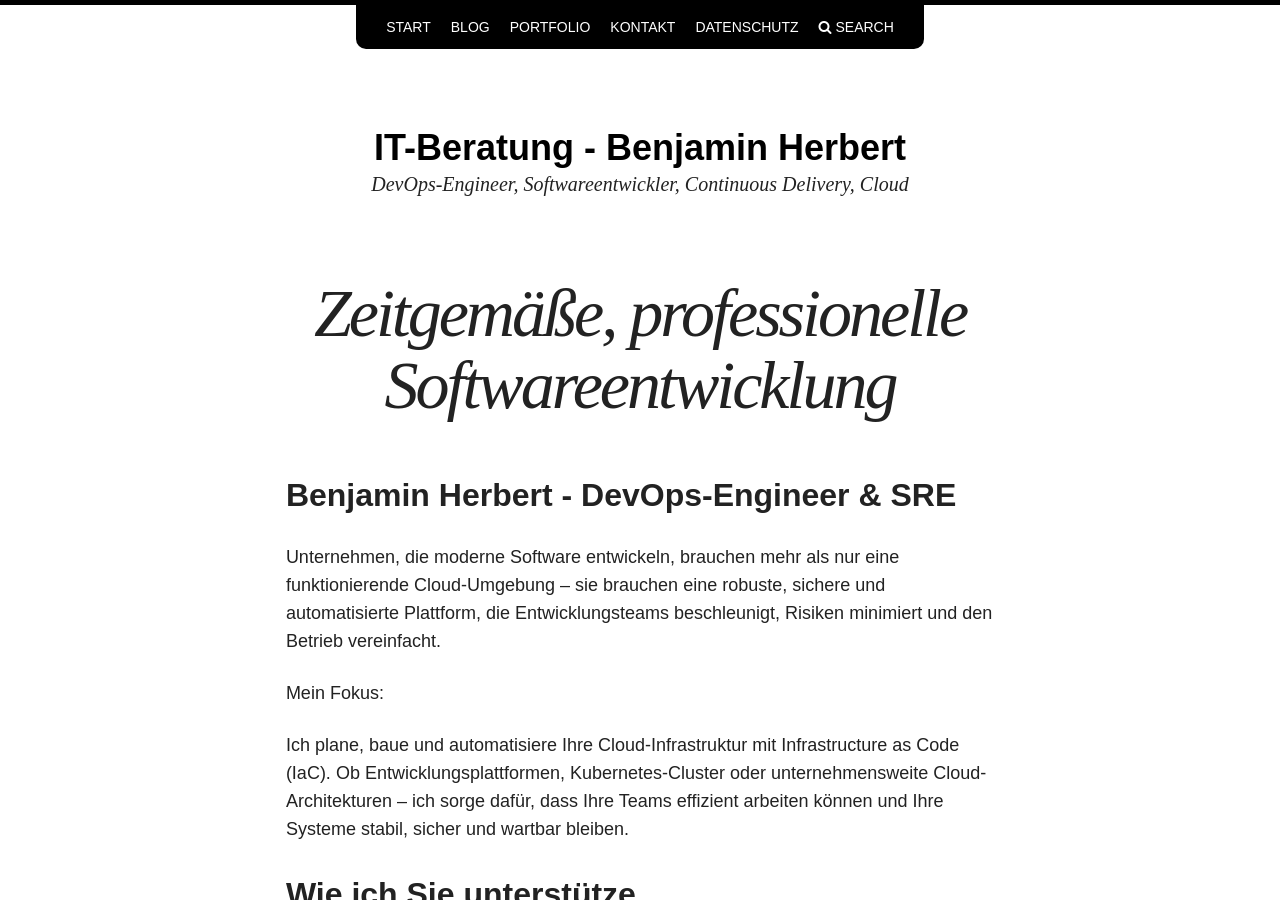
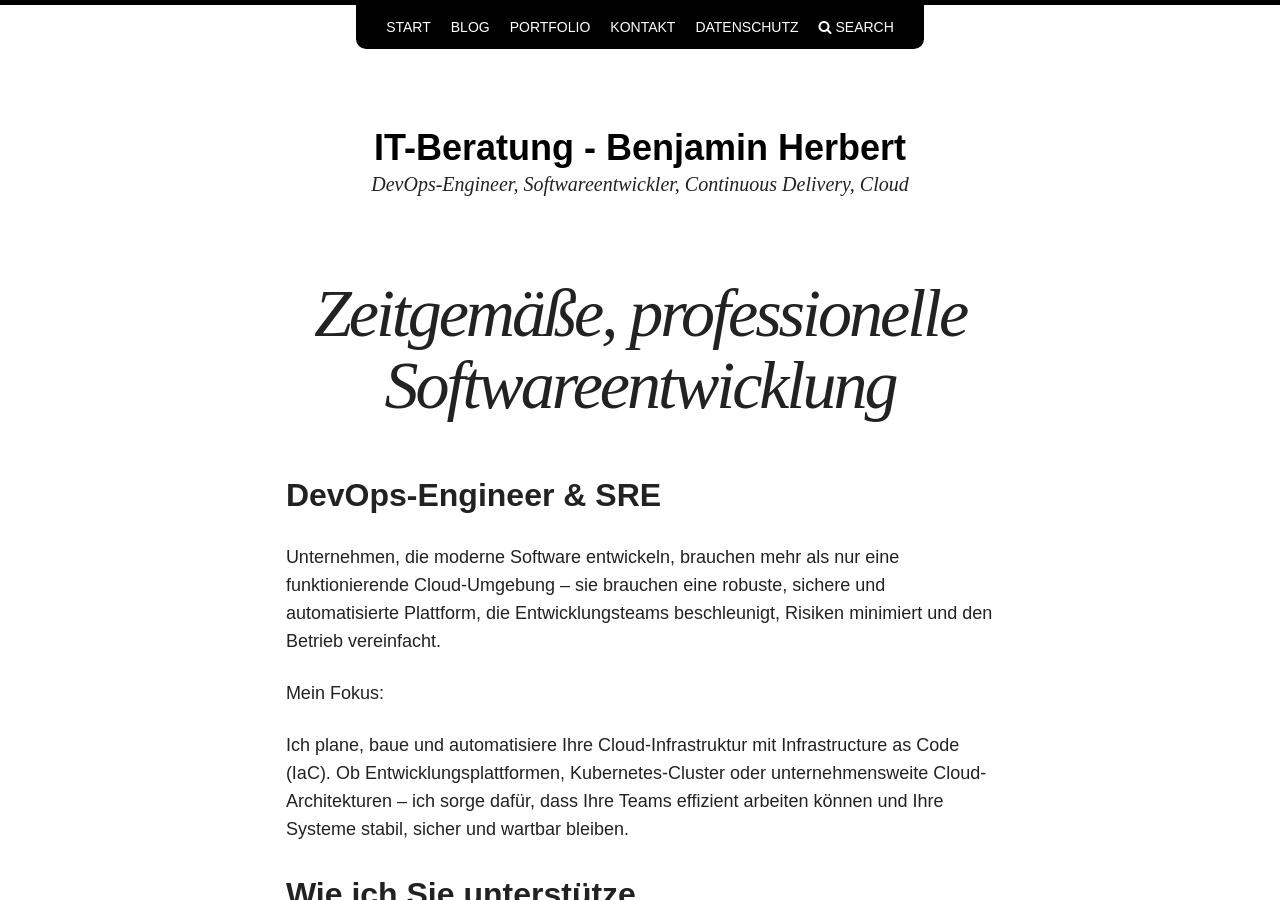
Before and after one commit to BenjaminHerbert/BenjaminHerbert.github.io, a Jekyll site: the page built from index.md, in a window 1280 px wide and 900 px high. Built offline with Jekyll 4.4.1, drawn with Linux system fonts in a browser that asks for light colours.

Commit message:
feat: text

```diff
--- a/index.md
+++ b/index.md
@@ -5,7 +5,7 @@ tags: [devops,cloud,iac,terraform,java,freelancer,freiberufler,it-beratung,softw
 last_modified_at: 2025-01-25 10:14:00 +0100
 ---
 
-## Benjamin Herbert - DevOps-Engineer & SRE
+## DevOps-Engineer & SRE
 
 Unternehmen, die moderne Software entwickeln, brauchen mehr als nur eine funktionierende Cloud-Umgebung – sie brauchen eine robuste, sichere und automatisierte Plattform, die Entwicklungsteams beschleunigt, Risiken minimiert und den Betrieb vereinfacht.
 
```
